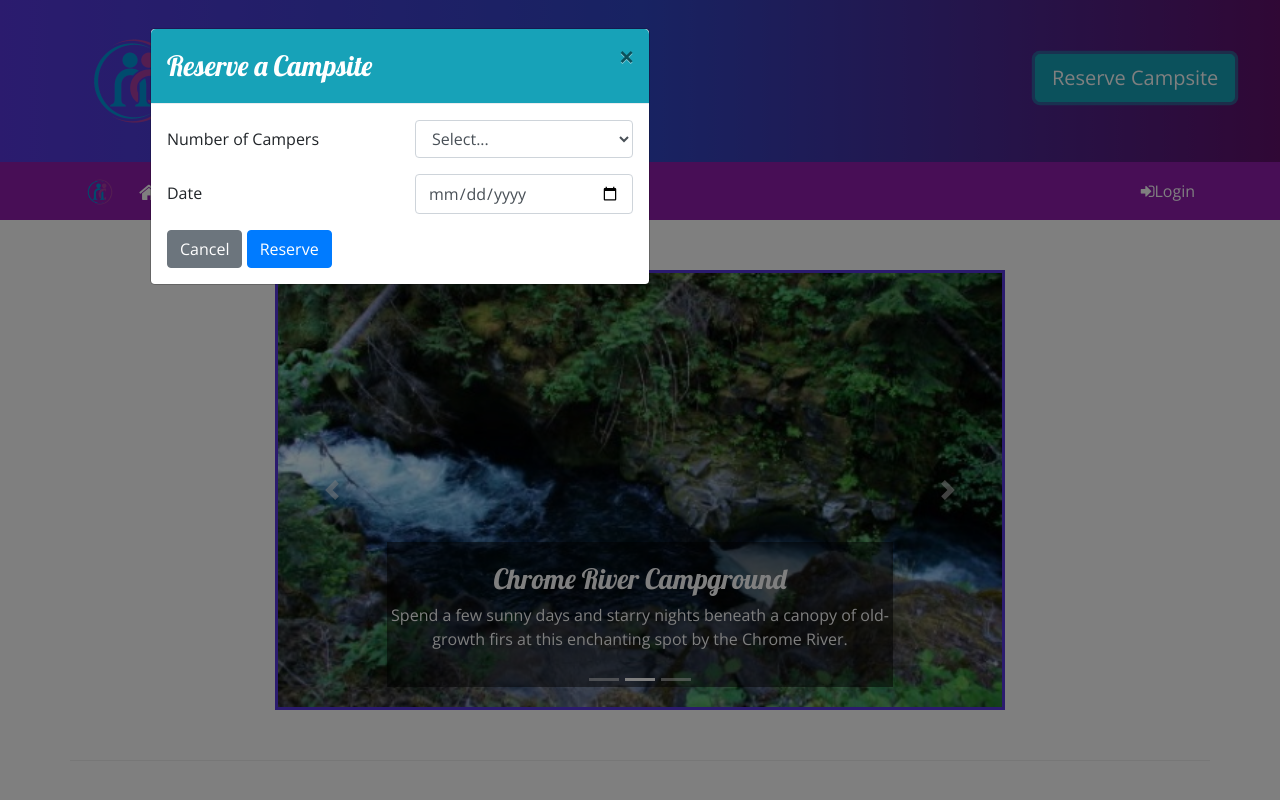
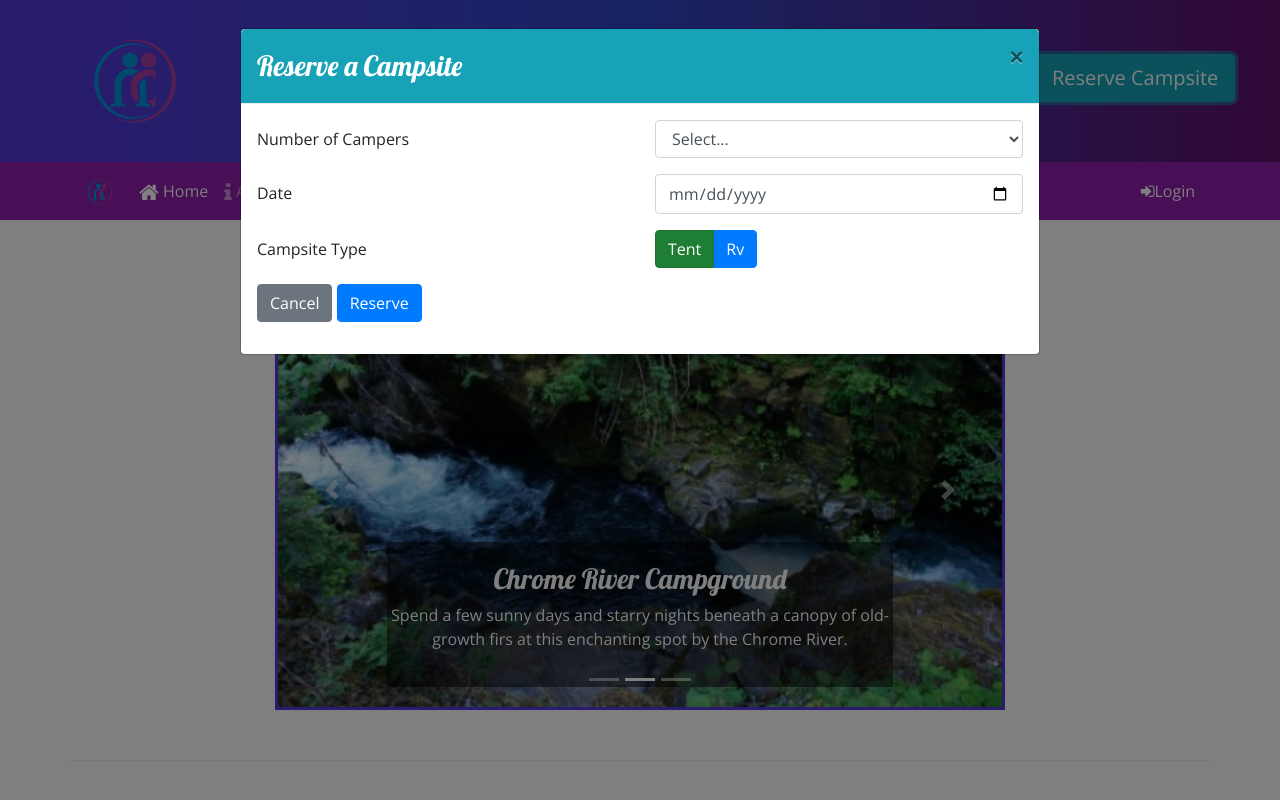
Before and after one commit to Tlowdev/Nucamp, a website: page index.html in a window 1280 px wide. Both pictures are taken after a click on the link "Reserve Campsite". Shown: the top 800 px of the page. Drawn offline with nearby package versions, Linux system fonts and the light colour scheme.

Commit message:
finished reserve modal

```diff
--- a/index.html
+++ b/index.html
@@ -36,8 +36,8 @@
             </div>
         </div>
     </header>
-    <div id="reserveModal" class="modal modal-lg">
-        <div class="modal-dialog" role="document">
+    <div id="reserveModal" class="modal">
+        <div class="modal-dialog modal-lg" role="document">
             <div class="modal-content">
                 <div class="modal-header bg-info text-white">
                     <h3 class="modal-title">Reserve a Campsite</h3>
@@ -69,7 +69,20 @@
                                         <input class="form-control" type="date" id="date" name="date" placeholder="" />
                                     </div>
                             </div>
-                            <div class="row">
+                            <div class="form-group row">
+                                <div class="col">
+                                <label class="col-form-label">Campsite Type</label>
+                            </div>
+                                <div class="col btn-group btn-group-toggle" data-toggle="buttons">
+                                <label class="btn btn-success active">
+                                    <input type="radio" name="siteType" id="siteTent" autocomplete="off" checked> Tent
+                                </label>
+                                <label class="btn btn-primary">
+                                    <input type="radio" name="siteType" id="siteRv" autocomplete="off"> Rv
+                                </label>
+                                </div>
+                            </div>
+                            <div class="form-group row">
                                 <div class="col">
                                     <button class="btn btn-secondary" type="submit">Cancel</button>
                                     <button class="btn btn-primary" type="submit">Reserve</button>
@@ -78,8 +91,8 @@
                         </form>
                     </div>
                     </div>
+                    </div>
         </div>
-    </div>
 <nav class="navbar navbar-expand-sm navbar-dark sticky-top">
         <div class="container">
             <a class="navbar-brand" href="#"><img src="img/logo.png" height="30" width="30" /></a>
```
